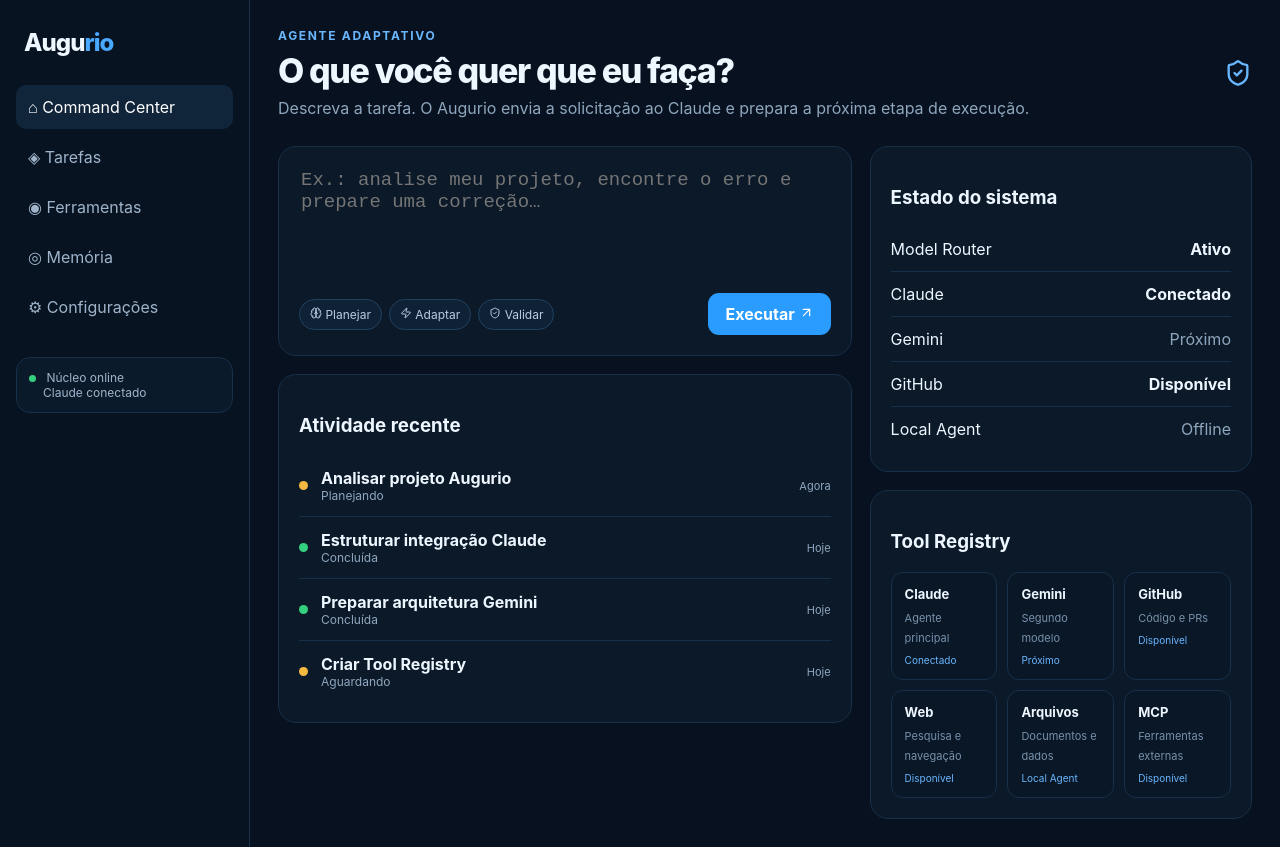
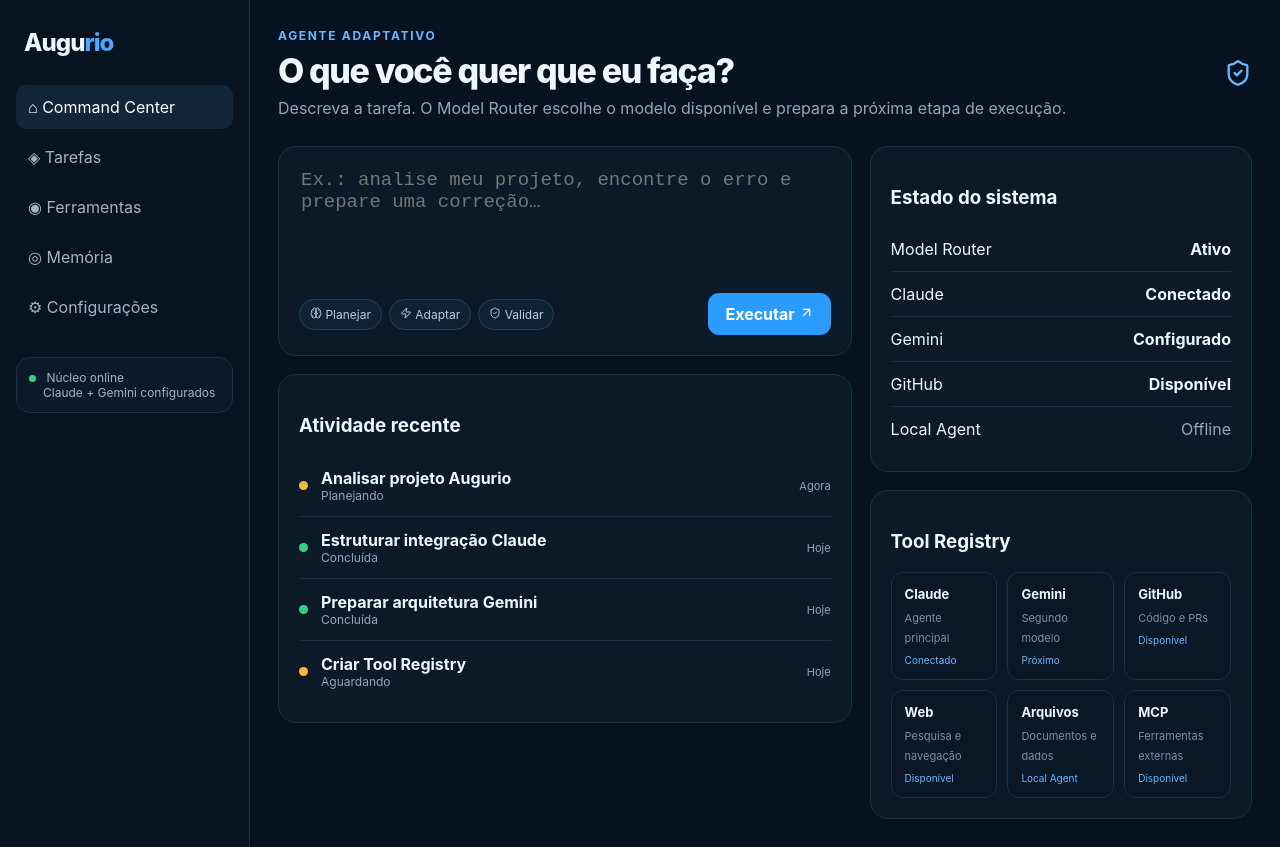
Before and after one commit to Angelosilvamarcos/Augurio-, a Next.js app: page / in a window 1280 px wide. Built offline with nearby package versions, Linux system fonts and the light colour scheme.

Commit message:
feat: add Gemini diagnostic test

```diff
--- a/app/page.tsx
+++ b/app/page.tsx
@@ -42,7 +42,7 @@
   const [message, setMessage] = useState("");
   const [model, setModel] = useState("");
 
-  async function run() {
+  async function run(provider: "auto" | "gemini" = "auto") {
     if (!prompt.trim() || running) return;
 
     setRunning(true);
@@ -53,7 +53,7 @@
       const response = await fetch("/api/agent", {
         method: "POST",
         headers: { "Content-Type": "application/json" },
-        body: JSON.stringify({ prompt }),
+        body: JSON.stringify({ prompt, provider }),
       });
 
       const data = await response.json();
@@ -63,7 +63,7 @@
       }
 
       setMessage(formatResult(data));
-      setModel("Augurio Orchestrator");
+      setModel(data?.model ? `Modelo: ${data.model}` : "Augurio Orchestrator");
     } catch (error) {
       setMessage(error instanceof Error ? error.message : "Erro inesperado.");
     } finally {
@@ -85,7 +85,7 @@
         <div style={{ height: 28 }} />
         <div className="status">
           <span className="dot" /> Núcleo online<br />
-          <span style={{ marginLeft: 14 }}>Claude conectado</span>
+          <span style={{ marginLeft: 14 }}>Claude + Gemini configurados</span>
         </div>
       </aside>
 
@@ -95,7 +95,7 @@
             <div className="eyebrow">Agente adaptativo</div>
             <div className="title">O que você quer que eu faça?</div>
             <div className="muted">
-              Descreva a tarefa. O Augurio envia a solicitação ao Claude e prepara a próxima etapa de execução.
+              Descreva a tarefa. O Model Router escolhe o modelo disponível e prepara a próxima etapa de execução.
             </div>
           </div>
           <ShieldCheck size={28} color="#69b7ff" />
@@ -149,7 +149,7 @@
               <h3>Estado do sistema</h3>
               <div className="metric"><span>Model Router</span><b>Ativo</b></div>
               <div className="metric"><span>Claude</span><b>Conectado</b></div>
-              <div className="metric"><span>Gemini</span><span className="muted">Próximo</span></div>
+              <div className="metric"><span>Gemini</span><b>Configurado</b></div>
               <div className="metric"><span>GitHub</span><b>Disponível</b></div>
               <div className="metric"><span>Local Agent</span><span className="muted">Offline</span></div>
             </div>
```
